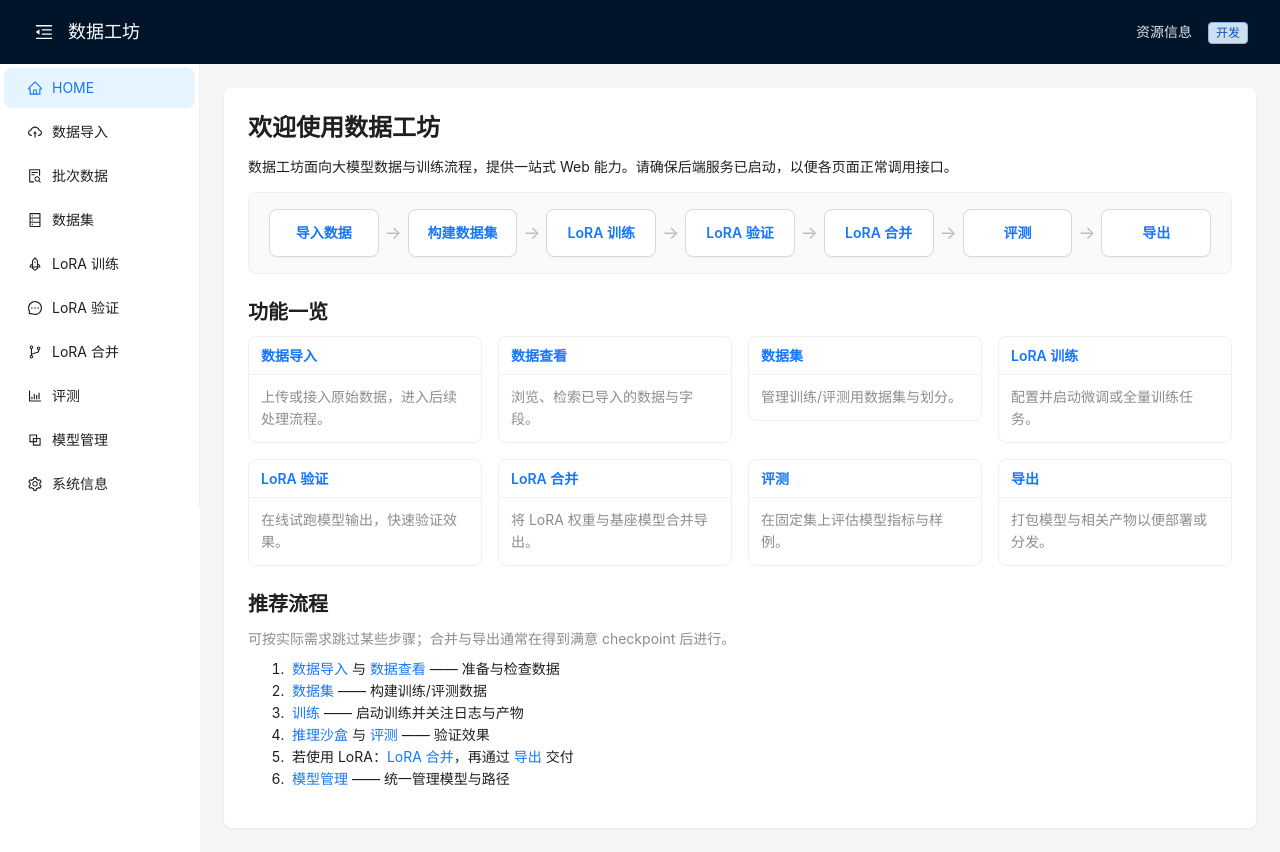
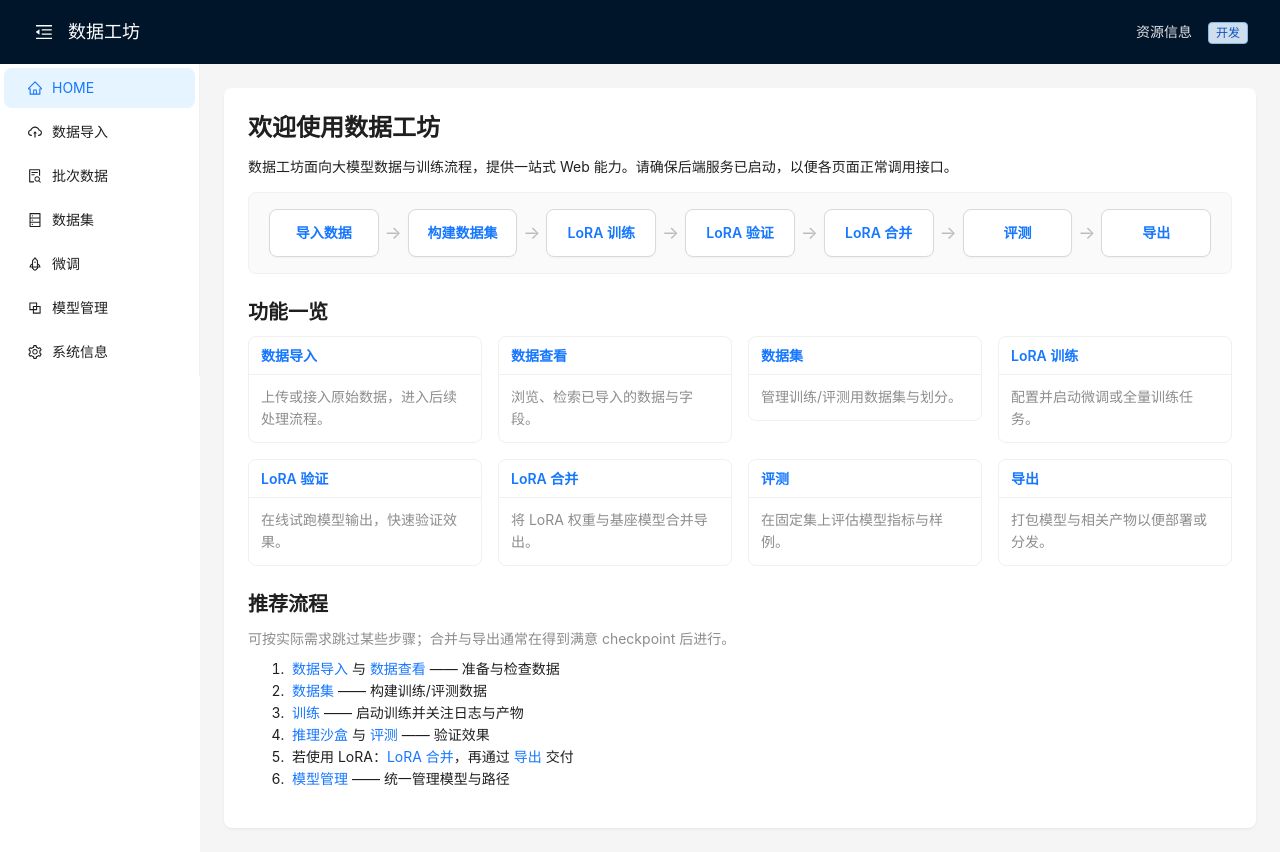
Before and after one commit to RMBChain/data-workshop, a Vue app in the folder frontend/: page / in a window 1280 px wide. Built offline with nearby package versions, Linux system fonts and the light colour scheme.

Commit message:
更新 BasicLayout 组件，移除 LoRA 训练、验证、合并和评测菜单项，新增微调菜单项以优化用户导航体验。

```diff
--- a/frontend/src/layouts/BasicLayout.vue
+++ b/frontend/src/layouts/BasicLayout.vue
@@ -98,19 +98,7 @@ function onMenuClick(info: { key: string | number }) {
           </a-menu-item>
           <a-menu-item key="/train">
             <template #icon><RocketOutlined /></template>
-            LoRA 训练
-          </a-menu-item>
-          <a-menu-item key="/verify">
-            <template #icon><MessageOutlined /></template>
-            LoRA 验证
-          </a-menu-item>
-          <a-menu-item key="/merge">
-            <template #icon><BranchesOutlined /></template>
-            LoRA 合并
-          </a-menu-item>
-          <a-menu-item key="/eval">
-            <template #icon><BarChartOutlined /></template>
-            评测
+            微调
           </a-menu-item>
           <a-menu-item key="/models">
             <template #icon><BlockOutlined /></template>
```
